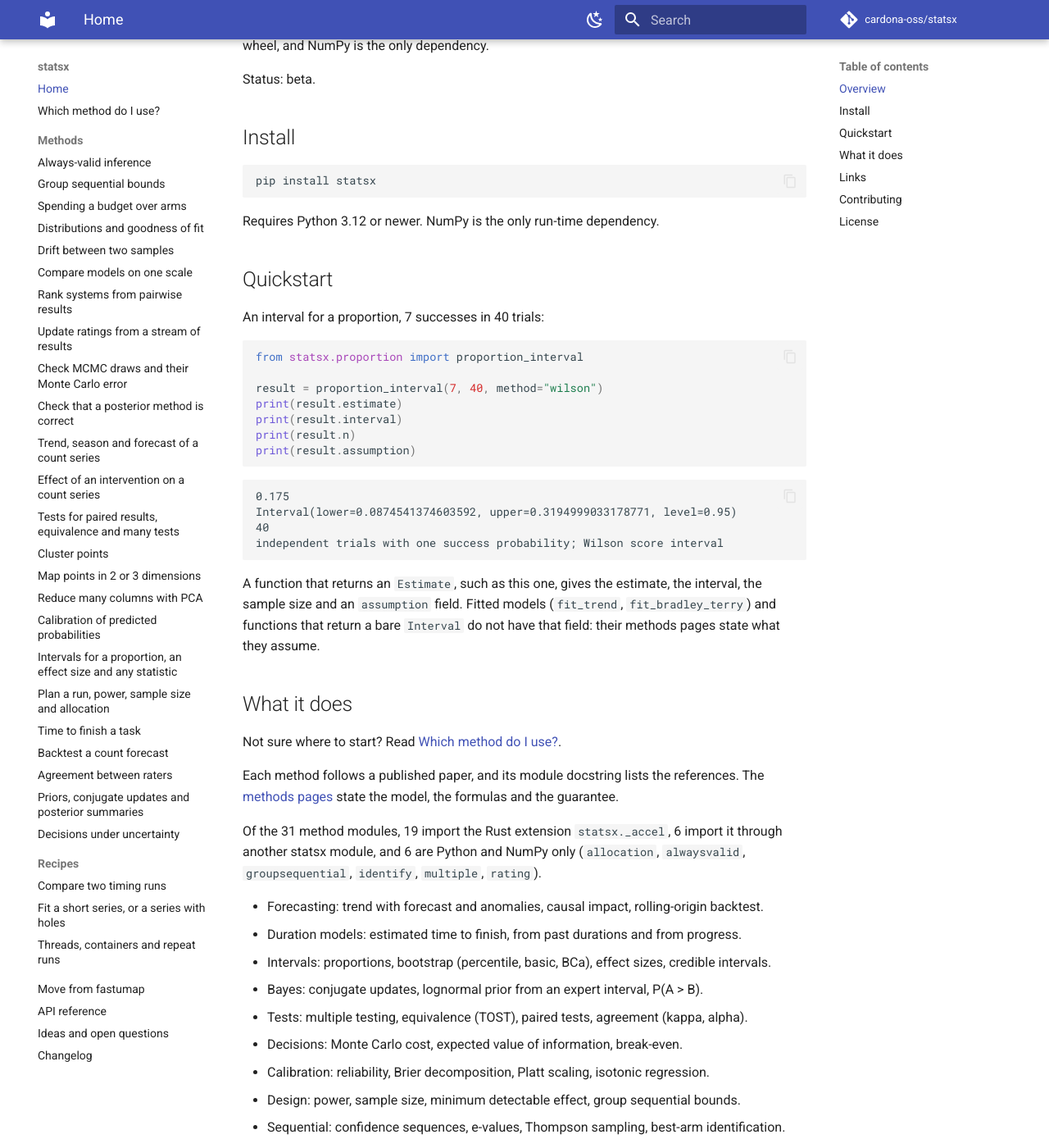
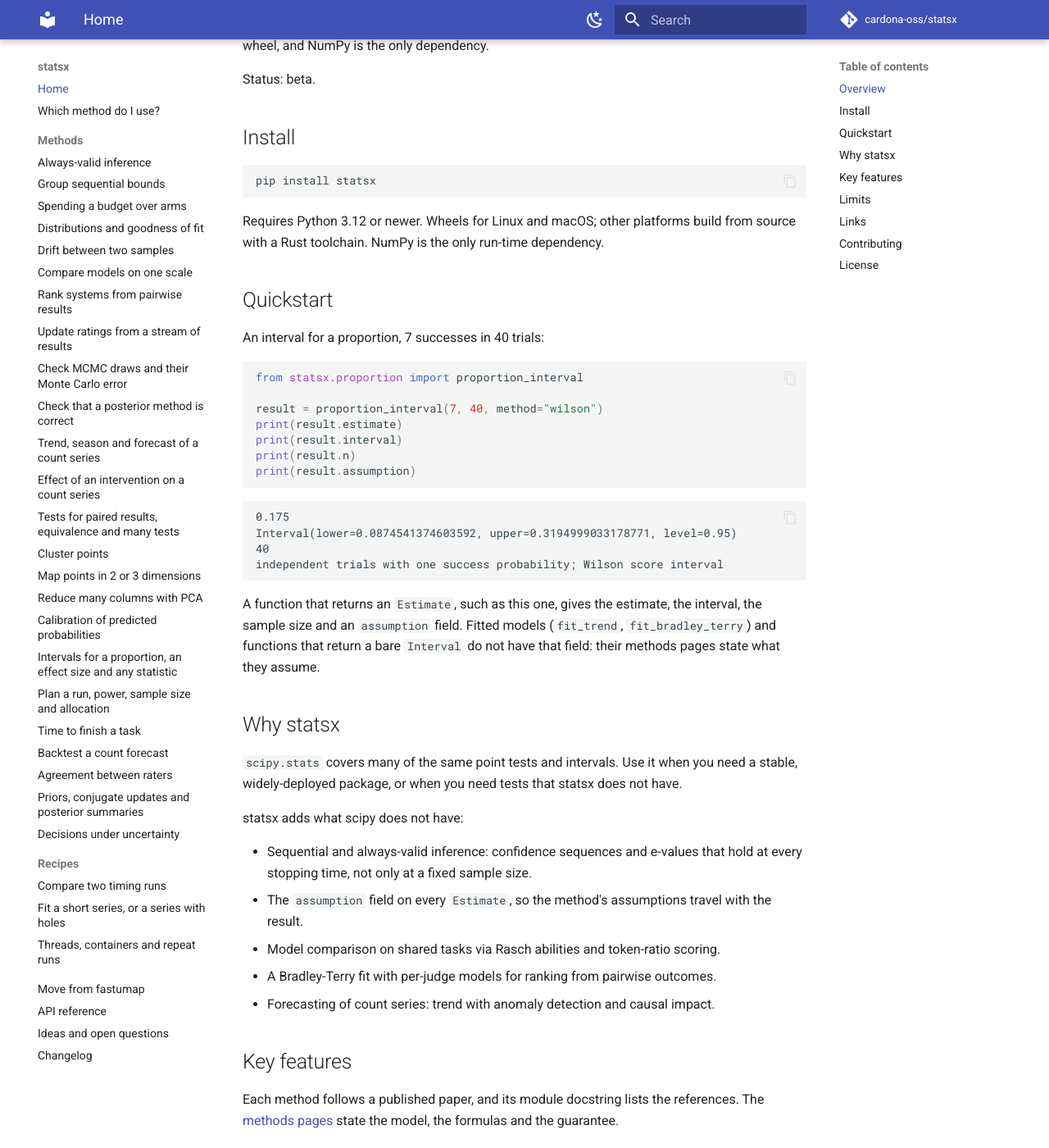
Before and after one commit to jorgeecardona/statsx, an MkDocs documentation site: the page built from docs/index.md, in a window 1280 px wide and 1400 px high, scrolled down 467 px. Shown: the whole window at 82% size. Built offline with MkDocs 1.6.1 and Material for MkDocs 9.7.7, drawn with Linux system fonts in a browser that asks for light colours; comment, search, counter and statistics services are not loaded; some of the changed text lies outside the part shown.

Commit message:
docs: README in the common form, one description everywhere

````diff
--- a/README.md
+++ b/README.md
@@ -5,16 +5,15 @@
 <p align="center">
   <a href="https://pypi.org/project/statsx/"><img alt="PyPI" src="https://img.shields.io/pypi/v/statsx?style=flat-square"></a>
   <a href="https://pypi.org/project/statsx/"><img alt="Python versions" src="https://img.shields.io/pypi/pyversions/statsx?style=flat-square"></a>
+  <a href="https://cardona-oss.gitlab.io/statsx/"><img alt="Docs" src="https://img.shields.io/badge/docs-cardona--oss.gitlab.io%2Fstatsx-blue?style=flat-square"></a>
   <a href="https://gitlab.com/cardona-oss/statsx/-/pipelines"><img alt="Pipeline" src="https://img.shields.io/gitlab/pipeline-status/cardona-oss%2Fstatsx?branch=main&style=flat-square"></a>
   <a href="https://gitlab.com/cardona-oss/statsx/-/blob/main/LICENSE"><img alt="License: MIT" src="https://img.shields.io/badge/license-MIT-blue?style=flat-square"></a>
 </p>
 
 <p align="center">
-  <a href="https://gitlab.com/cardona-oss/statsx/-/blob/main/docs/choose.md">Which method do I use?</a> ·
-  <a href="https://gitlab.com/cardona-oss/statsx/-/tree/main/docs/methods">Methods</a> ·
-  <a href="https://gitlab.com/cardona-oss/statsx/-/tree/main/docs/recipes">Recipes</a> ·
-  <a href="https://gitlab.com/cardona-oss/statsx/-/blob/main/CHANGELOG.md">Changelog</a> ·
-  <a href="https://gitlab.com/cardona-oss/statsx/-/issues">Issues</a>
+  <a href="https://cardona-oss.gitlab.io/statsx/choose/">Which method do I use?</a> ·
+  <a href="https://cardona-oss.gitlab.io/statsx/api/">API reference</a> ·
+  <a href="https://gitlab.com/cardona-oss/statsx/-/blob/main/CHANGELOG.md">Changelog</a>
 </p>
 
 ---
@@ -34,7 +33,8 @@ Status: beta.
 pip install statsx
 ```
 
-Requires Python 3.12 or newer. NumPy is the only run-time dependency.
+Requires Python 3.12 or newer. Wheels for Linux and macOS; other platforms build from source with
+a Rust toolchain. NumPy is the only run-time dependency.
 
 ## Quickstart
 
@@ -62,13 +62,24 @@ sample size and an `assumption` field. Fitted models (`fit_trend`, `fit_bradley_
 functions that return a bare `Interval` do not have that field: their methods pages state what
 they assume.
 
-## What it does
+## Why statsx
 
-Not sure where to start? Read
-[Which method do I use?](https://gitlab.com/cardona-oss/statsx/-/blob/main/docs/choose.md).
+`scipy.stats` covers many of the same point tests and intervals. Use it when you need a stable,
+widely-deployed package, or when you need tests that statsx does not have.
+
+statsx adds what scipy does not have:
+
+- Sequential and always-valid inference: confidence sequences and e-values that hold at every
+  stopping time, not only at a fixed sample size.
+- The `assumption` field on every `Estimate`, so the method's assumptions travel with the result.
+- Model comparison on shared tasks via Rasch abilities and token-ratio scoring.
+- A Bradley-Terry fit with per-judge models for ranking from pairwise outcomes.
+- Forecasting of count series: trend with anomaly detection and causal impact.
+
+## Key features
 
 Each method follows a published paper, and its module docstring lists the references. The
-[methods pages](https://gitlab.com/cardona-oss/statsx/-/tree/main/docs/methods) state the model,
+[methods pages](https://cardona-oss.gitlab.io/statsx/methods/intervals/) state the model,
 the formulas and the guarantee.
 
 Of the 31 method modules, 19 import the Rust extension `statsx._accel`, 6 import it through
@@ -91,8 +102,17 @@ another statsx module, and 6 are Python and NumPy only (`allocation`, `alwaysval
 - MCMC checks: convergence, effective sample size, Monte Carlo standard error, simulation-based
   calibration.
 
+## Limits
+
+- Status is beta. The API can change between releases.
+- Python 3.12 or newer. The wheel contains a compiled Rust extension.
+- Pre-built wheels for Linux and macOS. Other platforms need a Rust toolchain and a C compiler to
+  build from source.
+
 ## Links
 
+- Documentation: <https://cardona-oss.gitlab.io/statsx/>
+- Recipes: <https://cardona-oss.gitlab.io/statsx/recipes/compare-timings/>
 - Source: https://gitlab.com/cardona-oss/statsx
 - Issues: https://gitlab.com/cardona-oss/statsx/-/issues
 - PyPI: https://pypi.org/project/statsx/
--- a/mkdocs.yml
+++ b/mkdocs.yml
@@ -1,4 +1,5 @@
 site_name: statsx
+site_url: https://cardona-oss.gitlab.io/statsx/
 site_description: "Statistics for experiments and forecasts, with a Rust extension and NumPy the only dependency"
 repo_url: https://gitlab.com/cardona-oss/statsx
 repo_name: cardona-oss/statsx
--- a/moon.yml
+++ b/moon.yml
@@ -44,7 +44,7 @@ tasks:
 
   docs:
     command: 'uv run --extra docs mkdocs build --strict'
-    inputs: ['docs/**/*', 'mkdocs.yml', 'src/**/*.py']
+    inputs: ['docs/**/*', 'mkdocs.yml', 'src/**/*.py', 'README.md', 'CHANGELOG.md']
     outputs: ['site']
 
   # CI-side enforcement of "a src/ change carries a version bump" (the non-bypassable
--- a/pyproject.toml
+++ b/pyproject.toml
@@ -29,6 +29,7 @@ docs = [
 ]
 
 [project.urls]
+Documentation = "https://cardona-oss.gitlab.io/statsx/"
 Homepage = "https://gitlab.com/cardona-oss/statsx"
 Repository = "https://gitlab.com/cardona-oss/statsx"
 Changelog = "https://gitlab.com/cardona-oss/statsx/-/blob/main/CHANGELOG.md"
````
